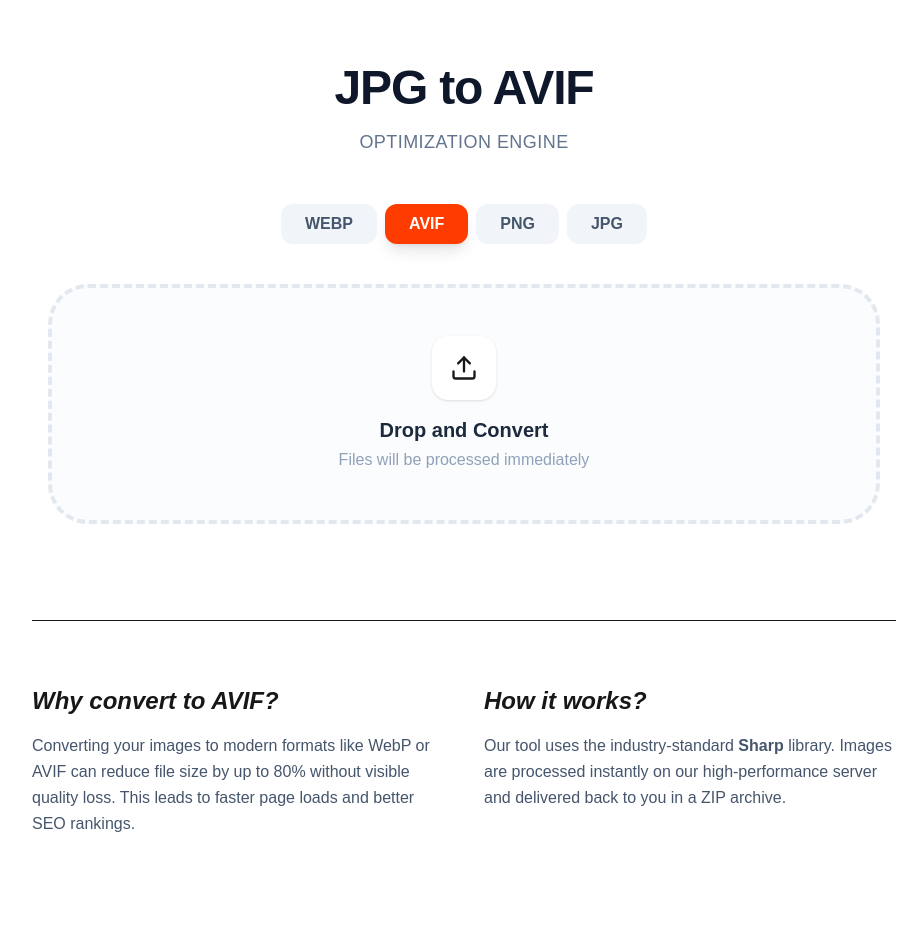
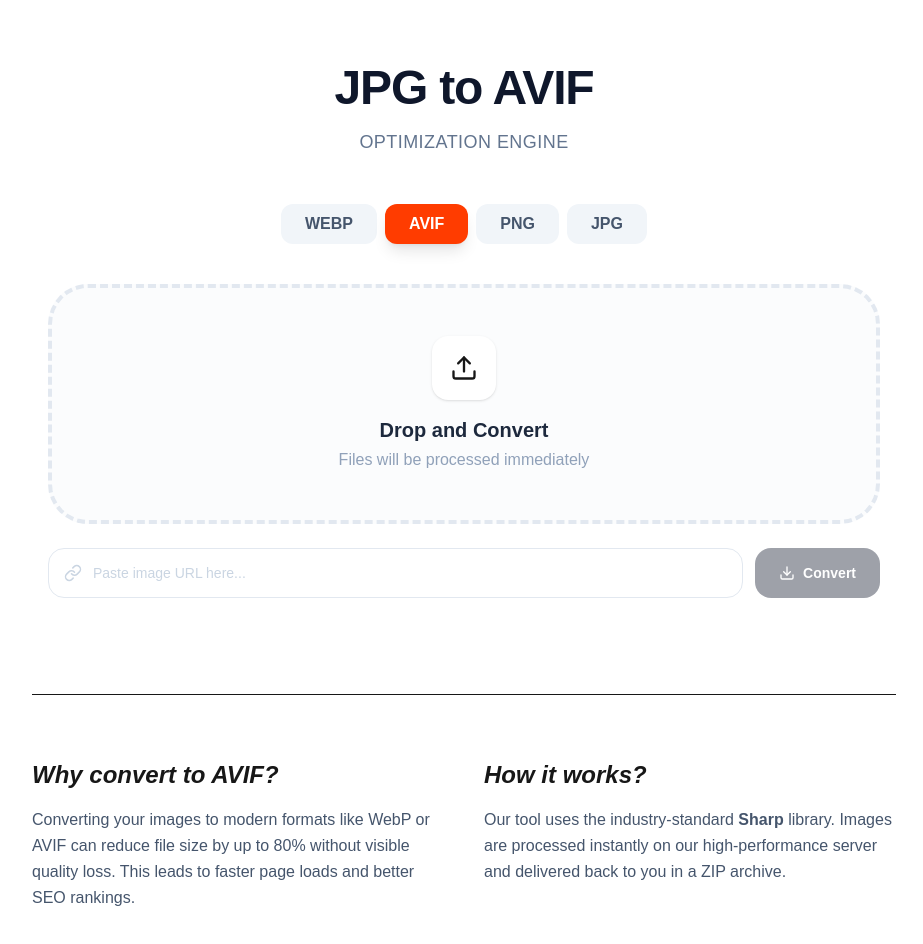
Before and after one commit to TimotejPantak/image-optimizer, a Next.js app: page /jpg-to-avif in a window 1280 px wide. Shown: the top 944 px of the page, without its empty margins (176-1099 px from the left). Before the commit the page ends 901 px from the top, so only its background shows below. Built offline with nearby package versions, Linux system fonts and the light colour scheme.

Commit message:
Add image url input and fetching API route

```diff
--- /dev/null
+++ b/app/api/fetch-image/route.ts
@@ -0,0 +1,58 @@
+import { NextRequest, NextResponse } from 'next/server';
+
+const MAX_SIZE = 20 * 1024 * 1024; // 20MB
+
+export async function POST(req: NextRequest) {
+  try {
+    const { url } = await req.json();
+
+    if (!url || typeof url !== 'string') {
+      return NextResponse.json({ error: 'No URL provided' }, { status: 400 });
+    }
+
+    let parsed: URL;
+    try {
+      parsed = new URL(url);
+    } catch {
+      return NextResponse.json({ error: 'Invalid URL' }, { status: 400 });
+    }
+
+    if (!['http:', 'https:'].includes(parsed.protocol)) {
+      return NextResponse.json({ error: 'Only HTTP/HTTPS URLs are supported' }, { status: 400 });
+    }
+
+    const response = await fetch(url, {
+      headers: { 'User-Agent': 'ImageOptimizer/1.0' },
+      signal: AbortSignal.timeout(15000),
+    });
+
+    if (!response.ok) {
+      return NextResponse.json({ error: `Failed to fetch image: ${response.status}` }, { status: 400 });
+    }
+
+    const contentType = response.headers.get('content-type') || '';
+    if (!contentType.startsWith('image/')) {
+      return NextResponse.json({ error: 'URL does not point to an image' }, { status: 400 });
+    }
+
+    const contentLength = response.headers.get('content-length');
+    if (contentLength && parseInt(contentLength) > MAX_SIZE) {
+      return NextResponse.json({ error: 'Image too large (max 20MB)' }, { status: 400 });
+    }
+
+    const buffer = await response.arrayBuffer();
+
+    if (buffer.byteLength > MAX_SIZE) {
+      return NextResponse.json({ error: 'Image too large (max 20MB)' }, { status: 400 });
+    }
+
+    return new NextResponse(new Uint8Array(buffer), {
+      headers: {
+        'Content-Type': contentType,
+      },
+    });
+  } catch (error) {
+    console.error('Fetch image error:', error);
+    return NextResponse.json({ error: 'Failed to fetch image from URL' }, { status: 500 });
+  }
+}
--- a/app/components/ImageConverter.tsx
+++ b/app/components/ImageConverter.tsx
@@ -3,7 +3,7 @@
 import { useState, useCallback, useEffect } from 'react';
 import { useDropzone } from 'react-dropzone';
 import JSZip from 'jszip';
-import { Upload, FileImage, CheckCircle, Loader2, Download, Trash2, Zap, ArrowRight } from 'lucide-react';
+import { Upload, FileImage, Loader2, Download, Trash2, Zap, ArrowRight, Link } from 'lucide-react';
 import { motion, AnimatePresence } from 'framer-motion';
 
 interface FileStatus {
@@ -22,6 +22,9 @@ interface Props {
 export default function ImageConverter({ defaultFormat = 'webp' }: Props) {
   const [files, setFiles] = useState<FileStatus[]>([]);
   const [format, setFormat] = useState(defaultFormat);
+  const [urlInput, setUrlInput] = useState('');
+  const [urlLoading, setUrlLoading] = useState(false);
+  const [urlError, setUrlError] = useState('');
 
   useEffect(() => {
     setFormat(defaultFormat);
@@ -106,6 +109,62 @@ export default function ImageConverter({ defaultFormat = 'webp' }: Props) {
     setFiles(prev => prev.filter(f => f.id !== id));
   };
 
+  const handleUrlSubmit = async (e: React.FormEvent) => {
+    e.preventDefault();
+    if (!urlInput.trim() || urlLoading) return;
+
+    setUrlError('');
+    setUrlLoading(true);
+
+    try {
+      const res = await fetch('/api/fetch-image', {
+        method: 'POST',
+        headers: { 'Content-Type': 'application/json' },
+        body: JSON.stringify({ url: urlInput.trim() }),
+      });
+
+      if (!res.ok) {
+        const data = await res.json();
+        throw new Error(data.error || 'Failed to fetch image');
+      }
+
+      const blob = await res.blob();
+      const contentType = res.headers.get('content-type') || 'image/png';
+      const ext = contentType.split('/')[1]?.replace('jpeg', 'jpg') || 'png';
+
+      // Extract filename from URL or use a default
+      let filename = 'image';
+      try {
+        const pathname = new URL(urlInput.trim()).pathname;
+        const basename = pathname.split('/').pop();
+        if (basename && basename.includes('.')) {
+          filename = basename;
+        } else {
+          filename = `image.${ext}`;
+        }
+      } catch {
+        filename = `image.${ext}`;
+      }
+
+      const file = new File([blob], filename, { type: contentType });
+      const id = Math.random().toString(36).substring(7);
+      const newFileObj: FileStatus = {
+        file,
+        id,
+        status: 'pending',
+        originalSize: file.size,
+      };
+
+      convertFile(newFileObj);
+      setFiles(prev => [...prev, newFileObj]);
+      setUrlInput('');
+    } catch (err) {
+      setUrlError(err instanceof Error ? err.message : 'Failed to fetch image');
+    } finally {
+      setUrlLoading(false);
+    }
+  };
+
   const completedCount = files.filter(f => f.status === 'completed').length;
 
   return (
@@ -136,6 +195,31 @@ export default function ImageConverter({ defaultFormat = 'webp' }: Props) {
         <p className="text-xl font-bold text-slate-800">Drop and Convert</p>
         <p className="text-slate-400 mt-1">Files will be processed immediately</p>
       </div>
+
+      {/* URL Input */}
+      <form onSubmit={handleUrlSubmit} className="mt-6 flex gap-3">
+        <div className="flex-1 relative">
+          <Link className="absolute left-4 top-1/2 -translate-y-1/2 text-slate-300" size={18} />
+          <input
+            type="text"
+            value={urlInput}
+            onChange={(e) => { setUrlInput(e.target.value); setUrlError(''); }}
+            placeholder="Paste image URL here..."
+            className="w-full pl-11 pr-4 py-3.5 rounded-2xl border border-slate-200 bg-white text-sm text-slate-800 placeholder:text-slate-300 focus:outline-none focus:border-[#FF3C00] transition-colors"
+          />
+        </div>
+        <button
+          type="submit"
+          disabled={!urlInput.trim() || urlLoading}
+          className="px-6 py-3.5 bg-slate-900 text-white rounded-2xl font-bold text-sm hover:bg-[#FF3C00] transition-all disabled:opacity-40 disabled:hover:bg-slate-900 hover:cursor-pointer flex items-center gap-2"
+        >
+          {urlLoading ? <Loader2 className="animate-spin" size={16} /> : <Download size={16} />}
+          Convert
+        </button>
+      </form>
+      {urlError && (
+        <p className="mt-2 text-sm text-red-500 font-medium pl-2">{urlError}</p>
+      )}
 
       {/* File List */}
       <div className="mt-8 space-y-3">
```
